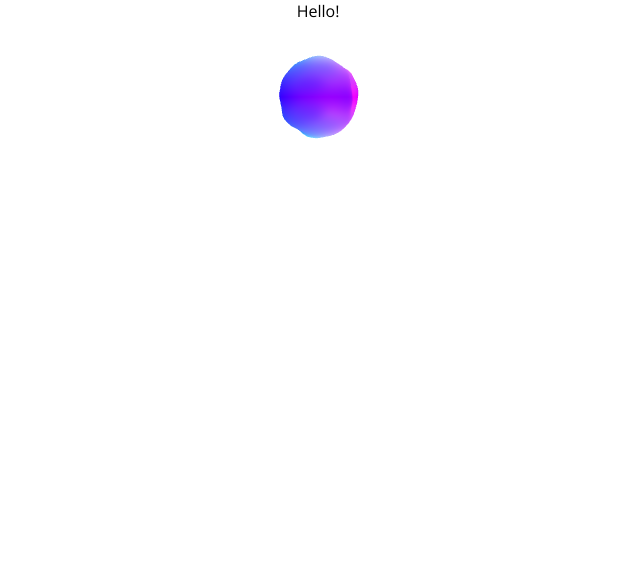
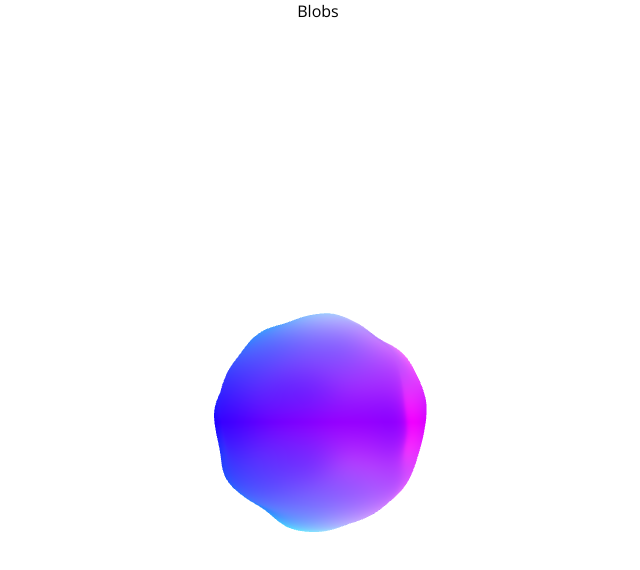
Before and after one commit to aarosan/blob, a React (Create React App) app in the folder client/: page / in a window 1280 px wide. Shown: the top 570 px of the page, without its empty margins (322-962 px from the left). Built offline with nearby package versions, Linux system fonts and the light colour scheme.

Commit message:
General Styling
 - Canvas Div Adjustments
 - Input and Button new transition
`

```diff
--- a/client/src/components/Blob/index.js
+++ b/client/src/components/Blob/index.js
@@ -1,5 +1,5 @@
 import React, { useMemo, useRef } from "react";
-import { Canvas, useFrame } from "@react-three/fiber";
+import { useFrame } from "@react-three/fiber";
 import { IcosahedronGeometry } from 'three';
 import vertexShader from "./vertexShader";
 import fragmentShader from "./fragmentShader";
@@ -31,7 +31,7 @@ const Blob = () => {
 
     return (
 
-            <mesh ref={mesh} scale={1.5} position={[0, 0, 0]} geometry={new IcosahedronGeometry(2, 20)}>
+            <mesh ref={mesh} scale={1.5} position={[0, 0, 0]} geometry={new IcosahedronGeometry(2, 40)}>
                 <shaderMaterial vertexShader={vertexShader} fragmentShader={fragmentShader}
                 uniforms={uniforms}/>
             </mesh>
--- a/client/src/components/index.css
+++ b/client/src/components/index.css
@@ -5,15 +5,18 @@
 button {
     padding: 0 5px;
     border-radius: 20px;
-    background-color: rgba(217, 217, 217, 0.2);
+    background: linear-gradient(to left, rgba(217, 217, 217, 0.2) 50%, #EDE6F7 50%);
+    background-size: 200% 100%;
+    background-position: right bottom;
     border: 1px solid #000000;
-    transition: background-color 0.3s, box-shadow 0.3s border 0.3s;
     cursor: pointer;
 }
 
 button:hover {
     background-color: #EDE6F7;
     border: 1px solid #8E6EBB;
+    transition: all .5s ease-out;
+    background-position: left bottom;
 }
 
 button:active {
--- a/client/src/pages/Home.jsx
+++ b/client/src/pages/Home.jsx
@@ -2,6 +2,8 @@ import React from "react";
 import { Helmet } from "react-helmet";
 import Blob from "../components/Blob";
 import { Canvas } from "@react-three/fiber";
+
+import './style.css';
 
 const Home = () => {
     return (
@@ -12,13 +14,20 @@ const Home = () => {
             </Helmet>
 
             <div className="page-content">
-                Hello!
+                Blobs
             </div>
 
-            <Canvas camera={{ position: [0.0, 0.0, 8.0] }}>
-                <Blob />
+            <div className="blob-container">
+                <div className="blob" >
+                    <Canvas
+                        camera={{ position: [0, 0, 10], fov: 100 }}
+                    >
+                        <Blob />
+                    </Canvas>
+                </div>
+            </div>
 
-            </Canvas>
+
 
         </React.Fragment>
     )
--- a/client/src/pages/Login.jsx
+++ b/client/src/pages/Login.jsx
@@ -22,10 +22,13 @@ const Login = () => {
                 <div className="title-container">
                     welcome to your mind
                 </div>
+
                 <div className="input-container">
+
                     <div className="email-container">
                         <input type="text" className="email-input" placeholder="email"/>
                     </div>
+
                     <div className="password-container">
                         <input type="text" className="password-input"
                         placeholder="password" />
--- a/client/src/pages/style.css
+++ b/client/src/pages/style.css
@@ -25,7 +25,9 @@
 }
 
 .first-name-input {
-    background-color: rgba(217, 217, 217, 0.2);
+    background: linear-gradient(to left, rgba(217, 217, 217, 0.2) 50%, #FFE3CF 50%);
+    background-size: 200% 100%;
+    background-position: right bottom;
     border: 1px solid #000000;
     border-radius: 20px;
     text-align: center;
@@ -38,6 +40,8 @@
 .first-name-input:hover {
     background-color: #FFE3CF !important;
     border: 1px solid #CB7940 !important;
+    transition: all .5s ease-out;
+    background-position: left bottom;
 }
 
 .last-name-container {
@@ -45,7 +49,9 @@
 }
 
 .last-name-input {
-    background-color: rgba(217, 217, 217, 0.2);
+    background: linear-gradient(to left, rgba(217, 217, 217, 0.2) 50%, #F2C6DE 50%);
+    background-size: 200% 100%;
+    background-position: right bottom;
     border: 1px solid #000000;
     border-radius: 20px;
     text-align: center;
@@ -58,6 +64,8 @@
 .last-name-input:hover {
     background-color: #F2C6DE !important;
     border: 1px solid #89004B !important;
+    transition: all .5s ease-out;
+    background-position: left bottom;
 }
 
 
@@ -66,7 +74,9 @@
 }
 
 .email-input {
-    background-color: rgba(217, 217, 217, 0.2);
+    background: linear-gradient(to left, rgba(217, 217, 217, 0.2) 50%, #C6DEF1 50%);
+    background-size: 200% 100%;
+    background-position: right bottom;
     border: 1px solid #000000;
     border-radius: 20px;
     text-align: center;
@@ -79,6 +89,8 @@
 .email-input:hover {
     background-color: #C6DEF1 !important;
     border: 1px solid #003C6B !important;
+    transition: all .5s ease-out;
+    background-position: left bottom;
 }
 
 .password-container {
@@ -86,7 +98,9 @@
 }
 
 .password-input {
-    background-color: rgba(217, 217, 217, 0.2);
+    background: linear-gradient(to left, rgba(217, 217, 217, 0.2) 50%, #C9E4DE 50%);
+    background-size: 200% 100%;
+    background-position: right bottom;
     border: 1px solid #000000;
     border-radius: 20px;
     text-align: center;
@@ -99,6 +113,8 @@
 .password-input:hover {
     background-color: #C9E4DE !important;
     border: 1px solid #005240 !important;
+    transition: all .5s ease-out;
+    background-position: left bottom;
 }
 
 .link-container {
@@ -113,3 +129,23 @@
 .signup-link:hover {
     color: rgba(110, 0, 0, .8);
 }
+
+.blob-container {
+    width: 100%;
+    height: 100vh;
+    display: flex;
+    justify-content: center;
+    align-items: center;
+}
+
+.blob {
+    width: 100%;
+    height: 100%;
+    margin: 0 auto;
+    padding: 20px;
+}
+
+.canvas-container {
+    width: 100%;
+    height: 100%;
+}
```
